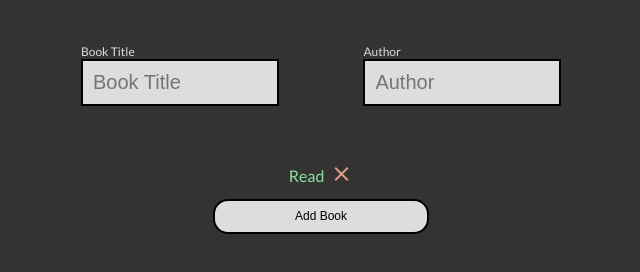
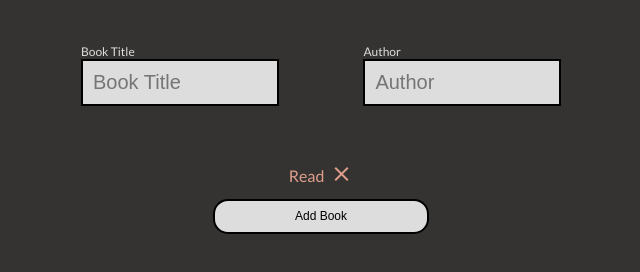
Before and after one commit to rileyloudon/library, a plain HTML site: page index.html in a window 1280 px wide. Shown: the full height of the page, 319-959 px from the left. Drawn offline with Linux system fonts and the light colour scheme.

Commit message:
book status will change color based on state

```diff
--- a/index.html
+++ b/index.html
@@ -48,12 +48,12 @@
           </label>
         </div>
 
-        <label for="book-status-checkbox" class="book-status">
-          Read
+        <div class="book-status">
           <input id="book-status-checkbox" type="checkbox" />
+          <label for="book-status-checkbox">Read</label>
           <i class="material-icons unchecked">close</i>
           <i class="material-icons checked">check</i>
-        </label>
+        </div>
 
         <button id="submit" type="submit">Add Book</button>
       </form>
--- a/styles/style.css
+++ b/styles/style.css
@@ -56,11 +56,18 @@ label[for='book-author'] {
   font-size: 16px;
   cursor: pointer;
   user-select: none;
-  color: #8de09f;
   padding: 10px;
 
   -webkit-user-select: none;
   -moz-user-select: none;
+}
+
+input[type='checkbox'] + label {
+  color: #e09f8d;
+}
+
+input[type='checkbox']:checked + label {
+  color: #8de09f;
 }
 
 .book-status input[type='checkbox'],
```
